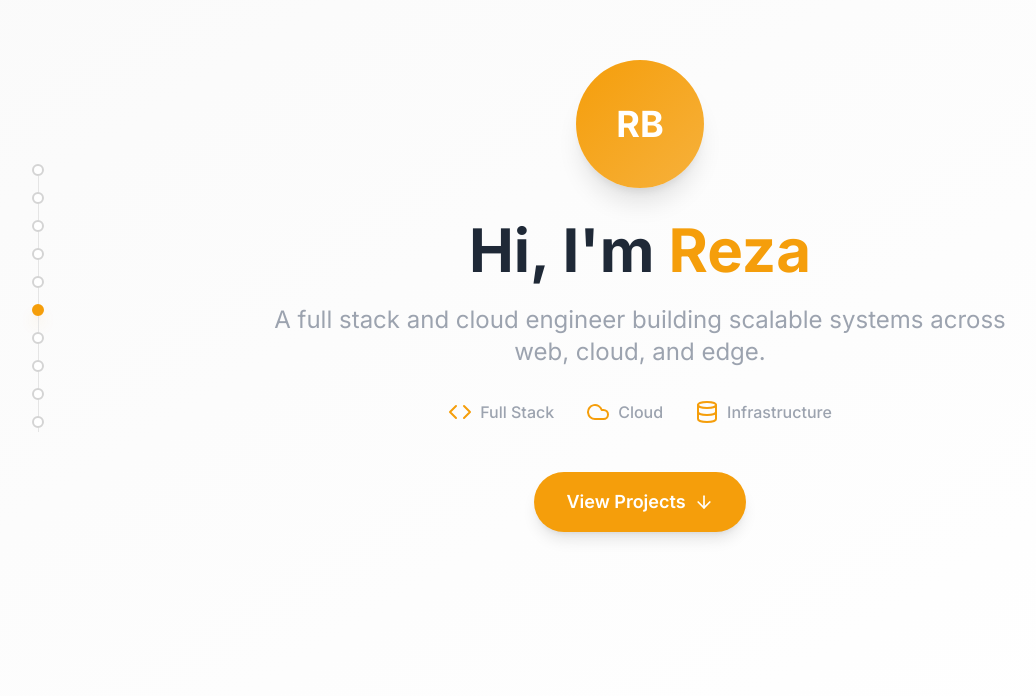
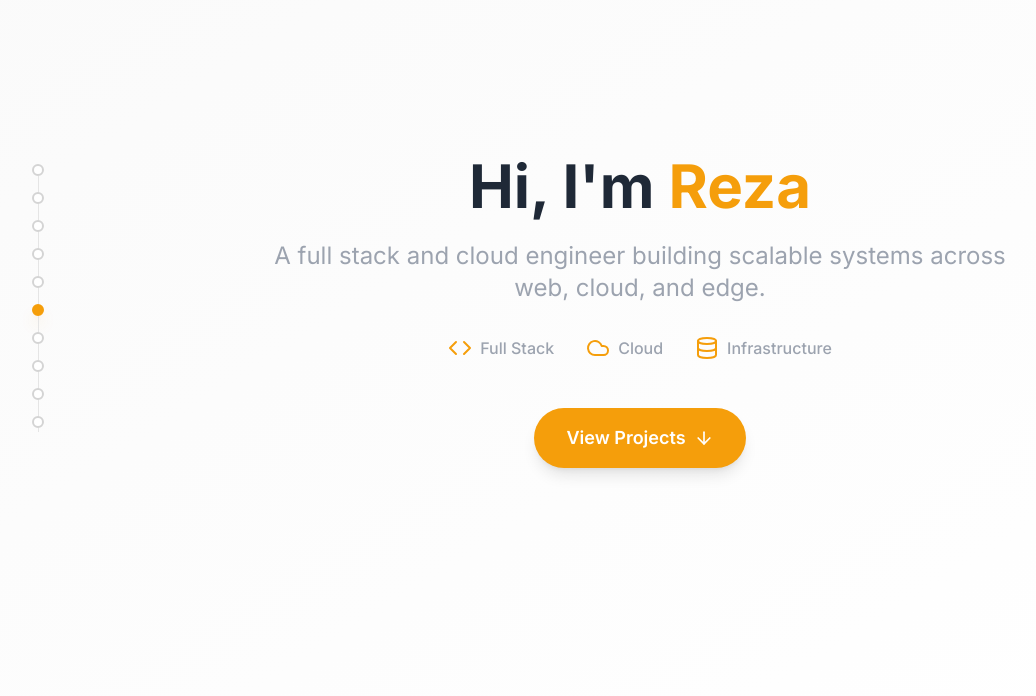
Before and after one commit to rezabanitaba/portfolio-2025, a React (Vite) app: page / in a window 1280 px wide. Shown: the part 104-800 px from the top of the page, without its empty margins (0-1036 px from the left). Built offline with nearby package versions, Linux system fonts and the light colour scheme.

Commit message:
Update HeroSection.tsx

```diff
--- a/src/components/HeroSection.tsx
+++ b/src/components/HeroSection.tsx
@@ -16,9 +16,9 @@ const HeroSection: React.FC<HeroSectionProps> = ({ onViewProjects }) => {
           transition={{ duration: 0.8 }}
           className="mb-8"
         >
-          <div className="w-32 h-32 mx-auto mb-6 bg-gradient-to-br from-primary to-primary/80 rounded-full flex items-center justify-center text-white text-4xl font-bold shadow-xl">
+{/*           <div className="w-32 h-32 mx-auto mb-6 bg-gradient-to-br from-primary to-primary/80 rounded-full flex items-center justify-center text-white text-4xl font-bold shadow-xl">
             RB
-          </div>
+          </div> */}
         </motion.div>
 
         <motion.div
```
